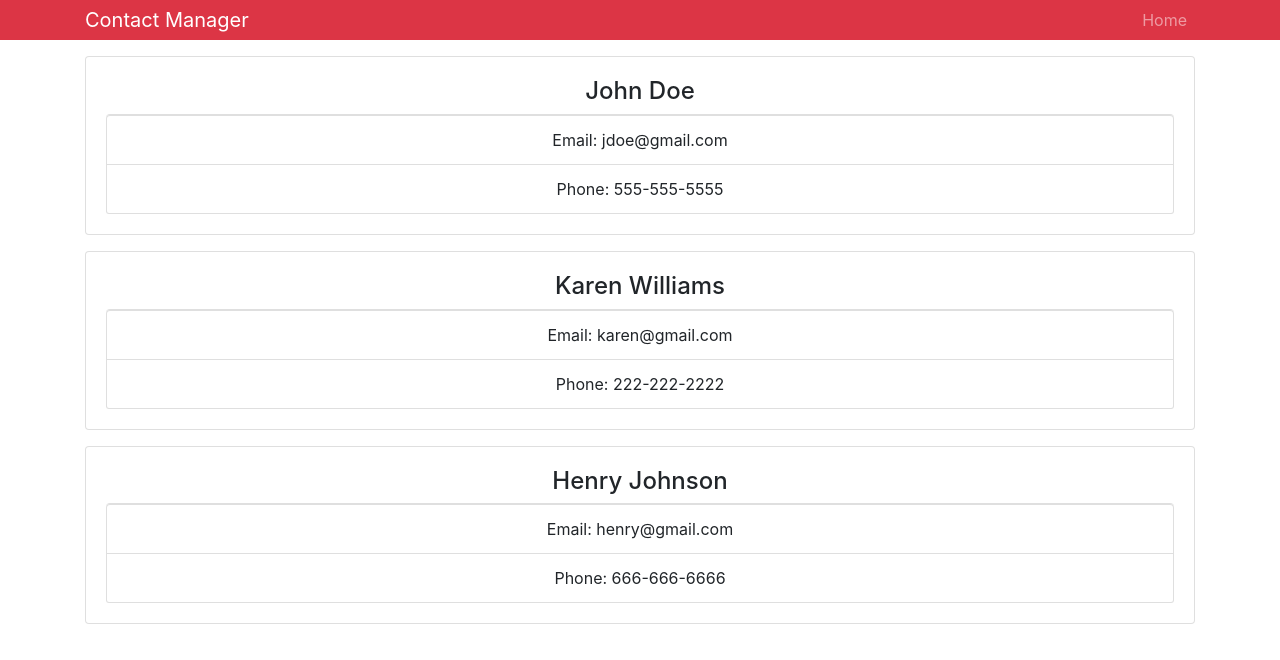
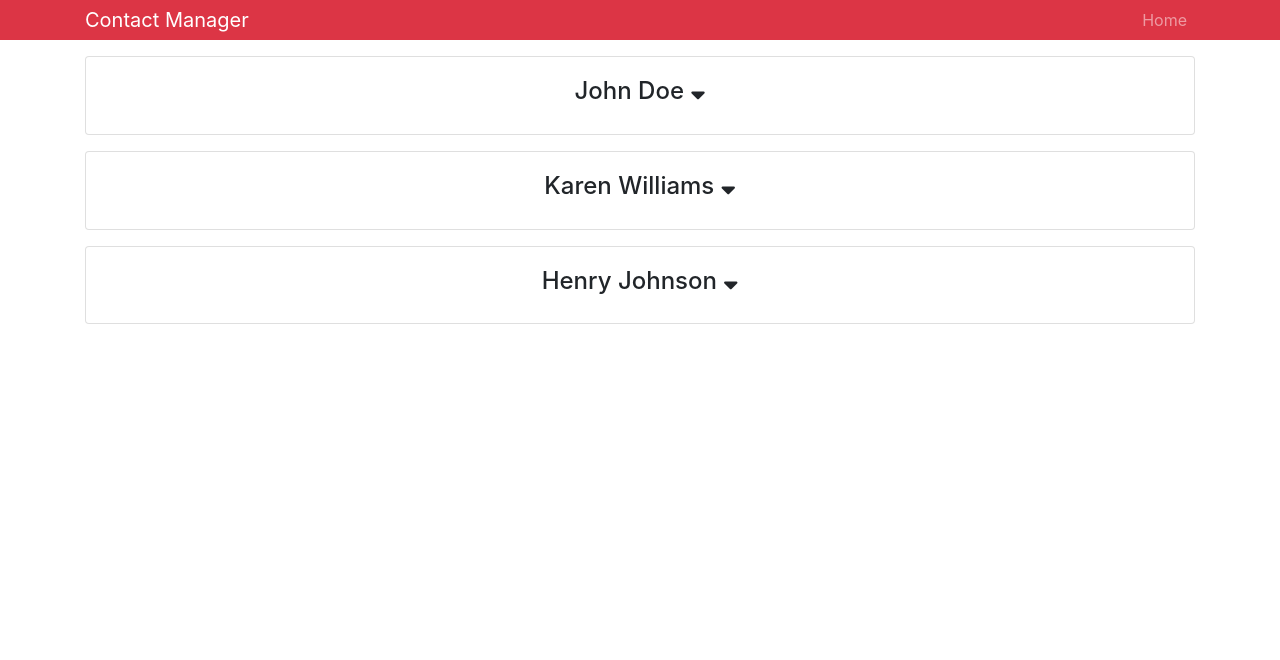
Before and after one commit to atom888/contact-manager, a React (Create React App) app: page / in a window 1280 px wide. Shown: the top 660 px of the page. Built offline with nearby package versions, Linux system fonts and the light colour scheme.

Commit message:
Included onShowClick function which will change the state of showContactInfo. When selected the contact info under the user will appear.

```diff
--- a/src/components/Contact.jsx
+++ b/src/components/Contact.jsx
@@ -2,16 +2,34 @@ import React, { Component } from "react";
 import PropTypes from "prop-types";
 
 class Contact extends Component {
+  constructor(props) {
+    super(props);
+    this.state = {
+      showContactInfo: false
+    };
+  }
+
+  onShowClick = () => {
+    this.setState({
+      showContactInfo: !this.state.showContactInfo
+    });
+  };
+
   render() {
     const { name, email, phone } = this.props.contact;
+    const { showContactInfo } = this.state;
 
     return (
       <div className="card card-body mb-3">
-        <h4>{name}</h4>
-        <ul className="list-group">
-          <li className="list-group-item">Email: {email}</li>
-          <li className="list-group-item">Phone: {phone}</li>
-        </ul>
+        <h4>
+          {name} <i onClick={this.onShowClick} className="fas fa-sort-down" />
+        </h4>
+        {showContactInfo ? (
+          <ul className="list-group">
+            <li className="list-group-item">Email: {email}</li>
+            <li className="list-group-item">Phone: {phone}</li>
+          </ul>
+        ) : null}
       </div>
     );
   }
```
